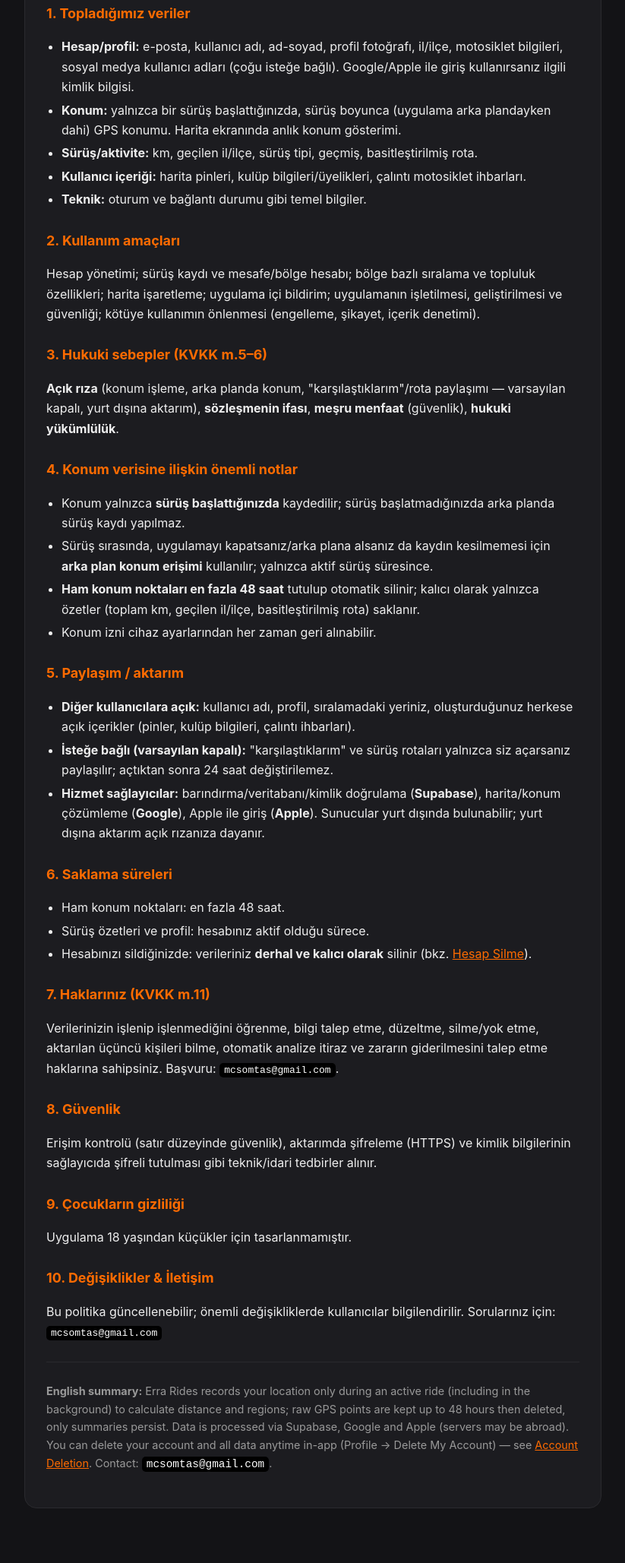
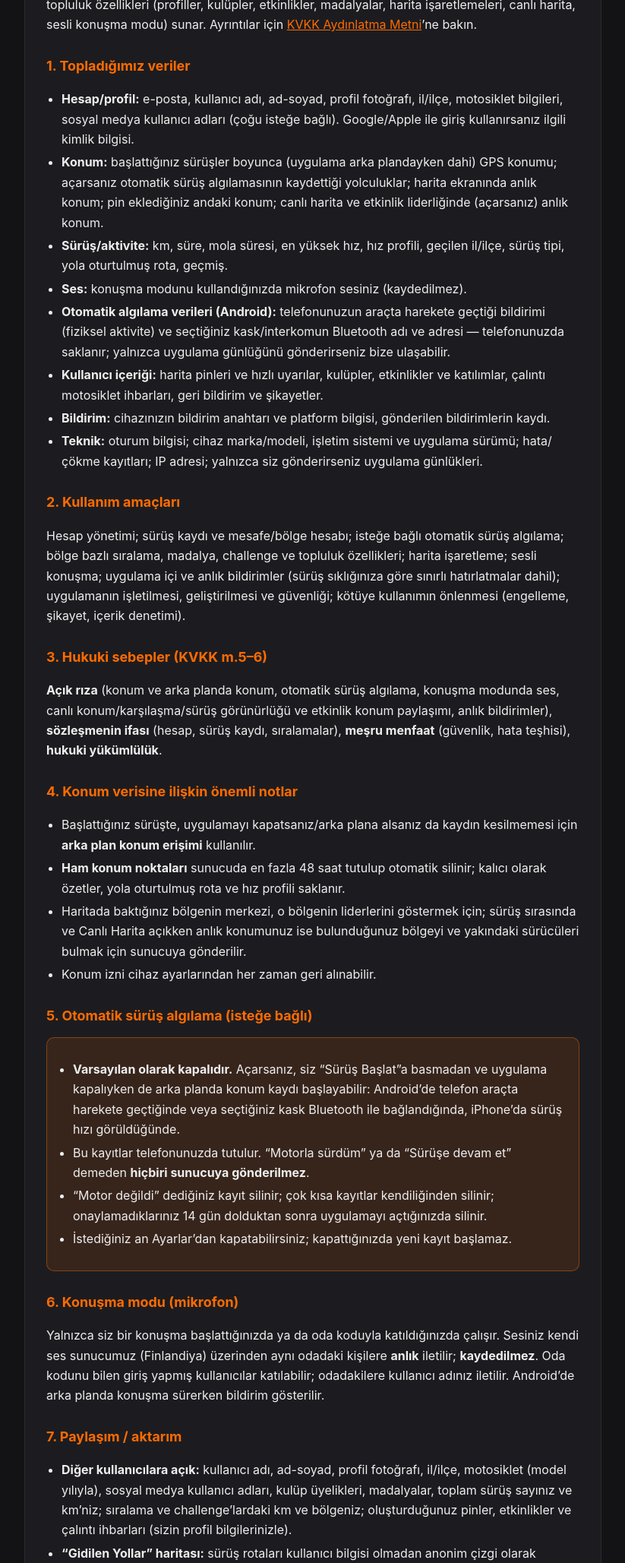
Before and after one commit to mcsomtas/erra-rides-web, a plain HTML site: page gizlilik.html in a window 1280 px wide. Shown: the part 251-2308 px from the top of the page at 76% size, without its empty margins (228-1051 px from the left). Before the commit the page ends 2260 px from the top, so only its background shows below. Drawn offline with Linux system fonts and the light colour scheme.

Commit message:
Update gizlilik.html

```diff
--- a/gizlilik.html
+++ b/gizlilik.html
@@ -16,66 +16,87 @@
     a { color: var(--turuncu); }
     code { background: #000; padding: 2px 6px; border-radius: 5px; color: #fff; }
     hr { border: none; border-top: 1px solid #2a2a2e; margin: 26px 0; }
+    .vurgu { background: rgba(255,107,0,.12); border: 1px solid rgba(255,107,0,.4); border-radius: 10px; padding: 12px 14px; margin: 14px 0; }
   </style>
 </head>
 <body>
   <div class="kutu">
     <h1>Erra Rides — Gizlilik Politikası</h1>
-    <p class="alt">Son güncelleme: 23.06.2026 · Veri Sorumlusu: Mehmet Can Somtaş · İletişim: <code>mcsomtas@gmail.com</code></p>
+    <p class="alt">Son güncelleme: 13.09.2026 · Veri Sorumlusu: Mehmet Can Somtaş · İletişim: <code>mcsomtas@gmail.com</code></p>
+    <nav style="margin:0 0 18px;font-size:.92rem;"><strong style="color:#ffb37a;">Gizlilik Politikası</strong> · <a href="./kvkk.html">KVKK Aydınlatma Metni</a> · <a href="./index.html">Hesap ve Veri Silme</a></nav>
 
-    <p>Bu politika, <strong>Erra Rides</strong> mobil uygulamasının kişisel verilerinizi nasıl işlediğini açıklar. Uygulama; motosiklet sürüşlerinin kaydı, kat edilen mesafenin bölge bazında sıralanması ve topluluk özellikleri (kulüpler, profiller, madalyalar, harita işaretlemeleri) sunar.</p>
+    <p>Bu politika, <strong>Erra Rides</strong> mobil uygulamasının kişisel verilerinizi nasıl işlediğini özetler. Uygulama; motosiklet sürüşlerinin kaydı, kat edilen mesafenin bölge bazında sıralanması ve topluluk özellikleri (profiller, kulüpler, etkinlikler, madalyalar, harita işaretlemeleri, canlı harita, sesli konuşma modu) sunar. Ayrıntılar için <a href="./kvkk.html">KVKK Aydınlatma Metni</a>’ne bakın.</p>
 
     <h2>1. Topladığımız veriler</h2>
     <ul>
       <li><strong>Hesap/profil:</strong> e-posta, kullanıcı adı, ad-soyad, profil fotoğrafı, il/ilçe, motosiklet bilgileri, sosyal medya kullanıcı adları (çoğu isteğe bağlı). Google/Apple ile giriş kullanırsanız ilgili kimlik bilgisi.</li>
-      <li><strong>Konum:</strong> yalnızca bir sürüş başlattığınızda, sürüş boyunca (uygulama arka plandayken dahi) GPS konumu. Harita ekranında anlık konum gösterimi.</li>
-      <li><strong>Sürüş/aktivite:</strong> km, geçilen il/ilçe, sürüş tipi, geçmiş, basitleştirilmiş rota.</li>
-      <li><strong>Kullanıcı içeriği:</strong> harita pinleri, kulüp bilgileri/üyelikleri, çalıntı motosiklet ihbarları.</li>
-      <li><strong>Teknik:</strong> oturum ve bağlantı durumu gibi temel bilgiler.</li>
+      <li><strong>Konum:</strong> başlattığınız sürüşler boyunca (uygulama arka plandayken dahi) GPS konumu; açarsanız otomatik sürüş algılamasının kaydettiği yolculuklar; harita ekranında anlık konum; pin eklediğiniz andaki konum; canlı harita ve etkinlik liderliğinde (açarsanız) anlık konum.</li>
+      <li><strong>Sürüş/aktivite:</strong> km, süre, mola süresi, en yüksek hız, hız profili, geçilen il/ilçe, sürüş tipi, yola oturtulmuş rota, geçmiş.</li>
+      <li><strong>Ses:</strong> konuşma modunu kullandığınızda mikrofon sesiniz (kaydedilmez).</li>
+      <li><strong>Otomatik algılama verileri (Android):</strong> telefonunuzun araçta harekete geçtiği bildirimi (fiziksel aktivite) ve seçtiğiniz kask/interkomun Bluetooth adı ve adresi — telefonunuzda saklanır; yalnızca uygulama günlüğünü gönderirseniz bize ulaşabilir.</li>
+      <li><strong>Kullanıcı içeriği:</strong> harita pinleri ve hızlı uyarılar, kulüpler, etkinlikler ve katılımlar, çalıntı motosiklet ihbarları, geri bildirim ve şikayetler.</li>
+      <li><strong>Bildirim:</strong> cihazınızın bildirim anahtarı ve platform bilgisi, gönderilen bildirimlerin kaydı.</li>
+      <li><strong>Teknik:</strong> oturum bilgisi; cihaz marka/modeli, işletim sistemi ve uygulama sürümü; hata/çökme kayıtları; IP adresi; yalnızca siz gönderirseniz uygulama günlükleri.</li>
     </ul>
 
     <h2>2. Kullanım amaçları</h2>
-    <p>Hesap yönetimi; sürüş kaydı ve mesafe/bölge hesabı; bölge bazlı sıralama ve topluluk özellikleri; harita işaretleme; uygulama içi bildirim; uygulamanın işletilmesi, geliştirilmesi ve güvenliği; kötüye kullanımın önlenmesi (engelleme, şikayet, içerik denetimi).</p>
+    <p>Hesap yönetimi; sürüş kaydı ve mesafe/bölge hesabı; isteğe bağlı otomatik sürüş algılama; bölge bazlı sıralama, madalya, challenge ve topluluk özellikleri; harita işaretleme; sesli konuşma; uygulama içi ve anlık bildirimler (sürüş sıklığınıza göre sınırlı hatırlatmalar dahil); uygulamanın işletilmesi, geliştirilmesi ve güvenliği; kötüye kullanımın önlenmesi (engelleme, şikayet, içerik denetimi).</p>
 
     <h2>3. Hukuki sebepler (KVKK m.5–6)</h2>
-    <p><strong>Açık rıza</strong> (konum işleme, arka planda konum, "karşılaştıklarım"/rota paylaşımı — varsayılan kapalı, yurt dışına aktarım), <strong>sözleşmenin ifası</strong>, <strong>meşru menfaat</strong> (güvenlik), <strong>hukuki yükümlülük</strong>.</p>
+    <p><strong>Açık rıza</strong> (konum ve arka planda konum, otomatik sürüş algılama, konuşma modunda ses, canlı konum/karşılaşma/sürüş görünürlüğü ve etkinlik konum paylaşımı, anlık bildirimler), <strong>sözleşmenin ifası</strong> (hesap, sürüş kaydı, sıralamalar), <strong>meşru menfaat</strong> (güvenlik, hata teşhisi), <strong>hukuki yükümlülük</strong>.</p>
 
     <h2>4. Konum verisine ilişkin önemli notlar</h2>
     <ul>
-      <li>Konum yalnızca <strong>sürüş başlattığınızda</strong> kaydedilir; sürüş başlatmadığınızda arka planda sürüş kaydı yapılmaz.</li>
-      <li>Sürüş sırasında, uygulamayı kapatsanız/arka plana alsanız da kaydın kesilmemesi için <strong>arka plan konum erişimi</strong> kullanılır; yalnızca aktif sürüş süresince.</li>
-      <li><strong>Ham konum noktaları en fazla 48 saat</strong> tutulup otomatik silinir; kalıcı olarak yalnızca özetler (toplam km, geçilen il/ilçe, basitleştirilmiş rota) saklanır.</li>
+      <li>Başlattığınız sürüşte, uygulamayı kapatsanız/arka plana alsanız da kaydın kesilmemesi için <strong>arka plan konum erişimi</strong> kullanılır.</li>
+      <li><strong>Ham konum noktaları</strong> sunucuda en fazla 48 saat tutulup otomatik silinir; kalıcı olarak özetler, yola oturtulmuş rota ve hız profili saklanır.</li>
+      <li>Haritada baktığınız bölgenin merkezi, o bölgenin liderlerini göstermek için; sürüş sırasında ve Canlı Harita açıkken anlık konumunuz ise bulunduğunuz bölgeyi ve yakındaki sürücüleri bulmak için sunucuya gönderilir.</li>
       <li>Konum izni cihaz ayarlarından her zaman geri alınabilir.</li>
     </ul>
 
-    <h2>5. Paylaşım / aktarım</h2>
+    <h2>5. Otomatik sürüş algılama (isteğe bağlı)</h2>
+    <div class="vurgu">
+      <ul>
+        <li><strong>Varsayılan olarak kapalıdır.</strong> Açarsanız, siz “Sürüş Başlat”a basmadan ve uygulama kapalıyken de arka planda konum kaydı başlayabilir: Android’de telefon araçta harekete geçtiğinde veya seçtiğiniz kask Bluetooth ile bağlandığında, iPhone’da sürüş hızı görüldüğünde.</li>
+        <li>Bu kayıtlar telefonunuzda tutulur. “Motorla sürdüm” ya da “Sürüşe devam et” demeden <strong>hiçbiri sunucuya gönderilmez</strong>.</li>
+        <li>“Motor değildi” dediğiniz kayıt silinir; çok kısa kayıtlar kendiliğinden silinir; onaylamadıklarınız 14 gün dolduktan sonra uygulamayı açtığınızda silinir.</li>
+        <li>İstediğiniz an Ayarlar’dan kapatabilirsiniz; kapattığınızda yeni kayıt başlamaz.</li>
+      </ul>
+    </div>
+
+    <h2>6. Konuşma modu (mikrofon)</h2>
+    <p>Yalnızca siz bir konuşma başlattığınızda ya da oda koduyla katıldığınızda çalışır. Sesiniz kendi ses sunucumuz (Finlandiya) üzerinden aynı odadaki kişilere <strong>anlık</strong> iletilir; <strong>kaydedilmez</strong>. Oda kodunu bilen giriş yapmış kullanıcılar katılabilir; odadakilere kullanıcı adınız iletilir. Android’de arka planda konuşma sürerken bildirim gösterilir.</p>
+
+    <h2>7. Paylaşım / aktarım</h2>
     <ul>
-      <li><strong>Diğer kullanıcılara açık:</strong> kullanıcı adı, profil, sıralamadaki yeriniz, oluşturduğunuz herkese açık içerikler (pinler, kulüp bilgileri, çalıntı ihbarları).</li>
-      <li><strong>İsteğe bağlı (varsayılan kapalı):</strong> "karşılaştıklarım" ve sürüş rotaları yalnızca siz açarsanız paylaşılır; açtıktan sonra 24 saat değiştirilemez.</li>
-      <li><strong>Hizmet sağlayıcılar:</strong> barındırma/veritabanı/kimlik doğrulama (<strong>Supabase</strong>), harita/konum çözümleme (<strong>Google</strong>), Apple ile giriş (<strong>Apple</strong>). Sunucular yurt dışında bulunabilir; yurt dışına aktarım açık rızanıza dayanır.</li>
+      <li><strong>Diğer kullanıcılara açık:</strong> kullanıcı adı, ad-soyad, profil fotoğrafı, il/ilçe, motosiklet (model yılıyla), sosyal medya kullanıcı adları, kulüp üyelikleri, madalyalar, toplam sürüş sayınız ve km’niz; sıralama ve challenge’lardaki km ve bölgeniz; oluşturduğunuz pinler, etkinlikler ve çalıntı ihbarları (sizin profil bilgilerinizle).</li>
+      <li><strong>“Gidilen Yollar” haritası:</strong> sürüş rotaları kullanıcı bilgisi olmadan anonim çizgi olarak gösterilir; gizlemediğiniz sürüşler başlangıç ve bitiş dahil tam, gizlediklerinizin başı ve sonu yaklaşık 3 km kırpılarak eklenir.</li>
+      <li><strong>İsteğe bağlı (varsayılan kapalı):</strong> canlı haritada yakındaki sürücülere anlık konumunuz, “Karşılaştıklarım” ve profilinizde sürüş listeniz — yalnızca siz açarsanız ve karşılıklı olarak; değiştirdikten sonra 8 saat kilitlidir. Bir etkinlikte konum paylaşımını açarsanız, konumunuz etkinliğin başlangıcından 1 saat önce ile bitişi arasında onayladığınız katılımcılara; “Karşılaşılanlarda görün” ayarınız da açıksa yakındaki görünür sürücülere de gösterilir.</li>
+      <li><strong>Hizmet sağlayıcılar:</strong> <strong>Supabase</strong> (barındırma, veritabanı, kimlik doğrulama, depolama — AB/Frankfurt), <strong>Google</strong> (harita, konum çözümleme, fotoğraf denetimi, giriş, Play Hizmetleri, bildirim iletimi), <strong>Apple</strong> (giriş, harita, bildirim iletimi), <strong>Expo</strong> (bildirim iletimi), <strong>kendi sunucumuz</strong> (Hetzner, Finlandiya: rota yola oturtma ve sesli konuşma), <strong>Brevo</strong> (e-posta), <strong>Sentry</strong> (hata izleme — AB/Almanya). Sunucuların bir kısmı yurt dışındadır; aktarım KVKK m.9 çerçevesinde yapılır.</li>
     </ul>
 
-    <h2>6. Saklama süreleri</h2>
+    <h2>8. Saklama süreleri</h2>
     <ul>
-      <li>Ham konum noktaları: en fazla 48 saat.</li>
-      <li>Sürüş özetleri ve profil: hesabınız aktif olduğu sürece.</li>
-      <li>Hesabınızı sildiğinizde: verileriniz <strong>derhal ve kalıcı olarak</strong> silinir (bkz. <a href="./index.html">Hesap Silme</a>).</li>
+      <li>Sunucudaki ham konum noktaları: en fazla 48 saat.</li>
+      <li>Onay bekleyen otomatik kayıtlar: telefonunuzda; 14 gün dolduktan sonra uygulamayı açtığınızda silinir.</li>
+      <li>Konuşmalar: kaydedilmez.</li>
+      <li>Sürüş özetleri, rotalar, profil, içerikler ve bildirim kayıtları: hesabınız aktif olduğu sürece.</li>
+      <li>Hesabınızı sildiğinizde: sunucudaki verileriniz <strong>derhal</strong> silinir (bkz. <a href="./index.html">Hesap Silme</a>). Hesap silme telefonunuzdaki uygulama verilerini silmez; bunlar uygulamayı kaldırdığınızda veya uygulama verilerini temizlediğinizde silinir.</li>
     </ul>
 
-    <h2>7. Haklarınız (KVKK m.11)</h2>
+    <h2>9. Haklarınız (KVKK m.11)</h2>
     <p>Verilerinizin işlenip işlenmediğini öğrenme, bilgi talep etme, düzeltme, silme/yok etme, aktarılan üçüncü kişileri bilme, otomatik analize itiraz ve zararın giderilmesini talep etme haklarına sahipsiniz. Başvuru: <code>mcsomtas@gmail.com</code>.</p>
 
-    <h2>8. Güvenlik</h2>
-    <p>Erişim kontrolü (satır düzeyinde güvenlik), aktarımda şifreleme (HTTPS) ve kimlik bilgilerinin sağlayıcıda şifreli tutulması gibi teknik/idari tedbirler alınır.</p>
+    <h2>10. Güvenlik</h2>
+    <p>Erişim kontrolü (satır düzeyinde güvenlik), aktarımda şifreleme (HTTPS), kimlik bilgilerinin sağlayıcıda şifreli tutulması ve kendi sunucularımızda erişim kısıtlaması gibi teknik/idari tedbirler alınır.</p>
 
-    <h2>9. Çocukların gizliliği</h2>
+    <h2>11. Çocukların gizliliği</h2>
     <p>Uygulama 18 yaşından küçükler için tasarlanmamıştır.</p>
 
-    <h2>10. Değişiklikler & İletişim</h2>
+    <h2>12. Değişiklikler & İletişim</h2>
     <p>Bu politika güncellenebilir; önemli değişikliklerde kullanıcılar bilgilendirilir. Sorularınız için: <code>mcsomtas@gmail.com</code></p>
 
     <hr />
-    <p class="alt" lang="en"><strong>English summary:</strong> Erra Rides records your location only during an active ride (including in the background) to calculate distance and regions; raw GPS points are kept up to 48 hours then deleted, only summaries persist. Data is processed via Supabase, Google and Apple (servers may be abroad). You can delete your account and all data anytime in-app (Profile → Delete My Account) — see <a href="./index.html">Account Deletion</a>. Contact: <code>mcsomtas@gmail.com</code>.</p>
+    <p class="alt" lang="en"><strong>English summary:</strong> Erra Rides records your location during rides you start (including in the background) to calculate distance and regions. Optional automatic ride detection (off by default) may start recording in the background; those recordings stay on your phone and reach our servers only after you confirm them, otherwise they are deleted within 14 days. Raw GPS points on our servers are kept up to 48 hours; summaries and road-matched routes persist. Talk mode relays your voice in real time via our own server (Finland) and is not recorded. Leaderboards show your username, name, photo, motorcycle and distance; your profile, total rides and distance are visible to signed-in members; routes appear anonymously on the “Ridden Roads” map; live location sharing is opt-in. Data is processed via Supabase (EU), Google, Apple, Expo, our own servers (Finland), Brevo and Sentry (EU). You can delete your account and server data anytime in-app (Profile → Delete My Account) — see <a href="./index.html">Account Deletion</a>. Contact: <code>mcsomtas@gmail.com</code>.</p>
   </div>
 </body>
 </html>
```
